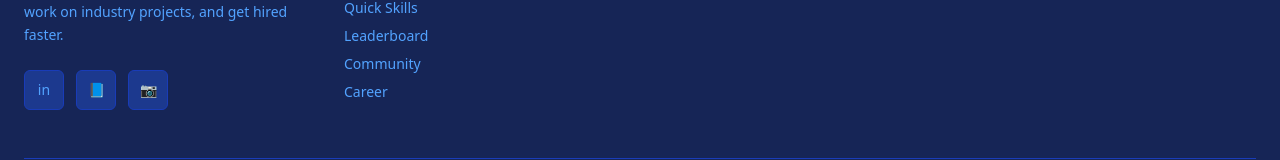
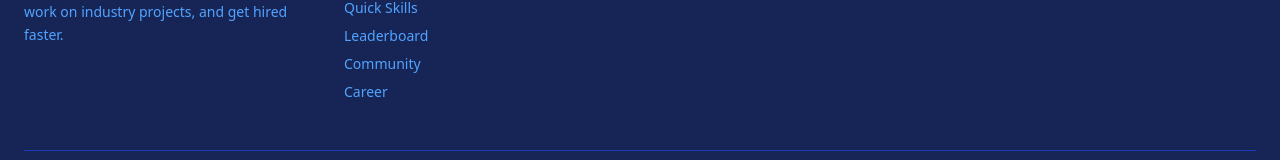
Before and after one commit to RZcodes01/Frontend, a React (Vite) app: page / in a window 1280 px wide. Shown: the part 3023-3183 px from the top of the page. Built offline with nearby package versions, Linux system fonts and the light colour scheme.

Commit message:
footer changed

```diff
--- a/src/components/Footer.jsx
+++ b/src/components/Footer.jsx
@@ -15,18 +15,6 @@ export default function Footer() {
             <p className="text-sm leading-relaxed mb-6">
               Empowering learners to build real skills, work on industry projects, and get hired faster.
             </p>
-
-            <div className="flex gap-3">
-              <a href="#" className="w-10 h-10 rounded-md bg-blue-900 border border-blue-800 flex items-center justify-center hover:border-amber-400/40 hover:text-amber-400 transition">
-                <span className="text-sm">in</span>
-              </a>
-              <a href="#" className="w-10 h-10 rounded-md bg-blue-900 border border-blue-800 flex items-center justify-center hover:border-amber-400/40 hover:text-amber-400 transition">
-                <span className="text-sm">📘</span>
-              </a>
-              <a href="#" className="w-10 h-10 rounded-md bg-blue-900 border border-blue-800 flex items-center justify-center hover:border-amber-400/40 hover:text-amber-400 transition">
-                <span className="text-sm">📷</span>
-              </a>
-            </div>
           </div>
 
           {/* Quick Links */}
```
